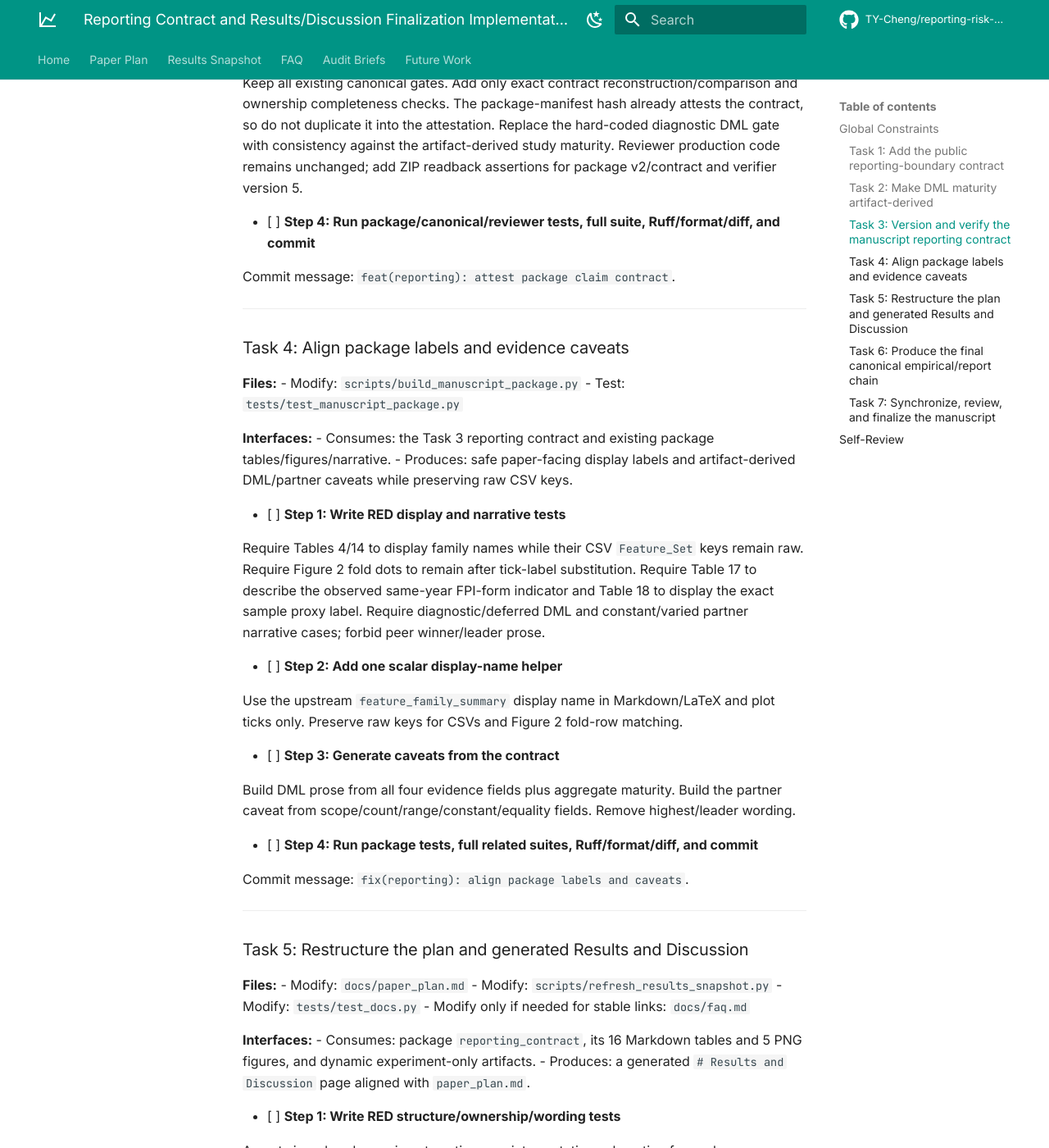
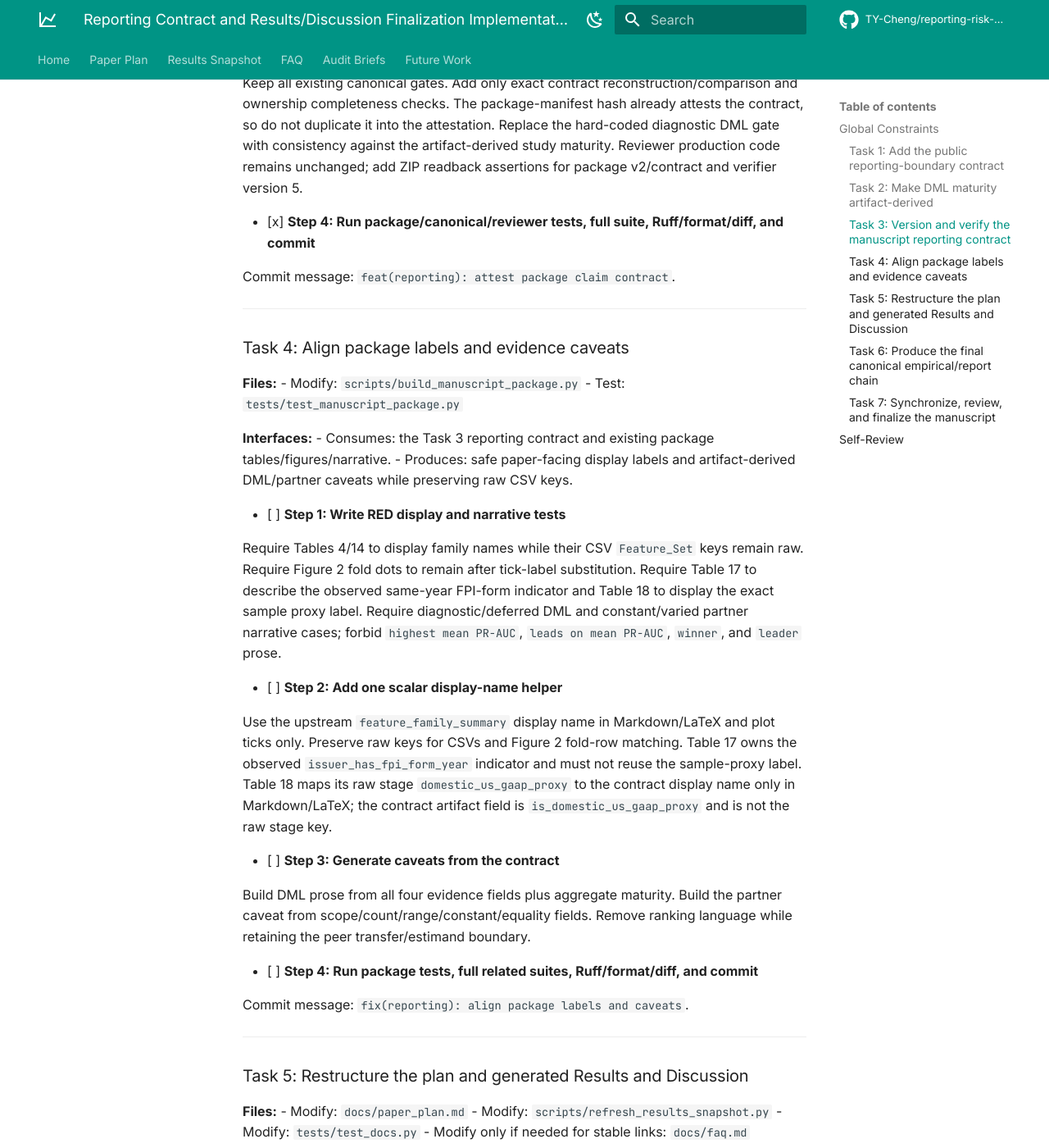
Before and after one commit to TY-Cheng/reporting-risk-cascade, an MkDocs documentation site: the page built from docs/superpowers/plans/2026-07-12-reporting-contract-results-discussion.md, in a window 1280 px wide and 1400 px high, scrolled down 5460 px. Shown: the whole window at 82% size. Built offline with MkDocs 1.6.1 and Material for MkDocs 9.7.7, drawn with Linux system fonts in a browser that asks for light colours; comment, search, counter and statistics services are not loaded.

Commit message:
docs: refine package presentation task

```diff
--- a/docs/superpowers/plans/2026-07-12-reporting-contract-results-discussion.md
+++ b/docs/superpowers/plans/2026-07-12-reporting-contract-results-discussion.md
@@ -167,7 +167,7 @@ Commit message: `fix(reporting): derive DML maturity from fitted outcomes`.
 - Consumes: exact public boundaries, extended family summary, DML evidence/maturity, and the existing 16 table/5 figure package.
 - Produces: `manuscript-package-v2`, canonical verifier version 5, and one `reporting_contract` object.
 
-- [ ] **Step 1: Write RED validation/mutation tests**
+- [x] **Step 1: Write RED validation/mutation tests**
 
 Require exact-copy public boundaries and family metadata, artifact-derived DML evidence, and this ownership map:
 
@@ -207,7 +207,7 @@ flags, oversight features, inspection predictor status, partner variation, owner
 evidence, or DML maturity must fail verification. Include valid diagnostic and valid
 all-skipped/deferred fixtures.
 
-- [ ] **Step 2: Implement the smallest versioned package contract**
+- [x] **Step 2: Implement the smallest versioned package contract**
 
 Set `MANUSCRIPT_PACKAGE_SCHEMA = "manuscript-package-v2"`; keep
 `ATTESTATION_SCHEMA = "canonical-attestation-v1"` and set only
@@ -216,7 +216,7 @@ Set `MANUSCRIPT_PACKAGE_SCHEMA = "manuscript-package-v2"`; keep
 `public_opacity_dml_meta.json` to the package's early required-artifact list. Update the
 shared canonical fixture and the independent package-manifest fixture.
 
-- [ ] **Step 3: Make verifier v5 reconstruct and compare the same contract**
+- [x] **Step 3: Make verifier v5 reconstruct and compare the same contract**
 
 Keep all existing canonical gates. Add only exact contract reconstruction/comparison and ownership completeness checks.
 The package-manifest hash already attests the contract, so do not duplicate it into the
@@ -224,7 +224,7 @@ attestation. Replace the hard-coded diagnostic DML gate with consistency against
 artifact-derived study maturity. Reviewer production code remains unchanged; add ZIP
 readback assertions for package v2/contract and verifier version 5.
 
-- [ ] **Step 4: Run package/canonical/reviewer tests, full suite, Ruff/format/diff, and commit**
+- [x] **Step 4: Run package/canonical/reviewer tests, full suite, Ruff/format/diff, and commit**
 
 Commit message: `feat(reporting): attest package claim contract`.
 
@@ -246,17 +246,21 @@ Require Tables 4/14 to display family names while their CSV `Feature_Set` keys r
 Require Figure 2 fold dots to remain after tick-label substitution. Require Table 17 to
 describe the observed same-year FPI-form indicator and Table 18 to display the exact sample
 proxy label. Require diagnostic/deferred DML and constant/varied partner narrative cases;
-forbid peer winner/leader prose.
+forbid `highest mean PR-AUC`, `leads on mean PR-AUC`, `winner`, and `leader` prose.
 
 - [ ] **Step 2: Add one scalar display-name helper**
 
 Use the upstream `feature_family_summary` display name in Markdown/LaTeX and plot ticks only.
-Preserve raw keys for CSVs and Figure 2 fold-row matching.
+Preserve raw keys for CSVs and Figure 2 fold-row matching. Table 17 owns the observed
+`issuer_has_fpi_form_year` indicator and must not reuse the sample-proxy label. Table 18 maps
+its raw stage `domestic_us_gaap_proxy` to the contract display name only in Markdown/LaTeX;
+the contract artifact field is `is_domestic_us_gaap_proxy` and is not the raw stage key.
 
 - [ ] **Step 3: Generate caveats from the contract**
 
 Build DML prose from all four evidence fields plus aggregate maturity. Build the partner
-caveat from scope/count/range/constant/equality fields. Remove highest/leader wording.
+caveat from scope/count/range/constant/equality fields. Remove ranking language while
+retaining the peer transfer/estimand boundary.
 
 - [ ] **Step 4: Run package tests, full related suites, Ruff/format/diff, and commit**
 
```
